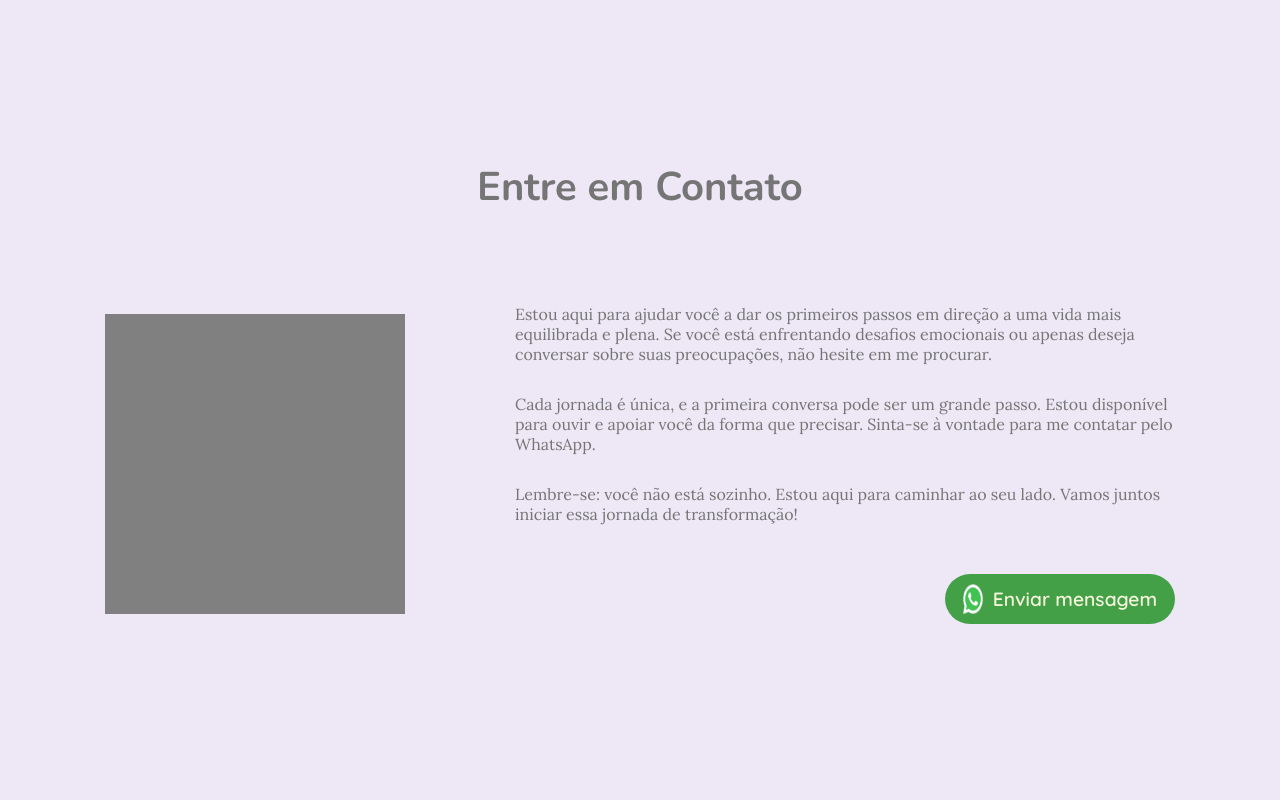
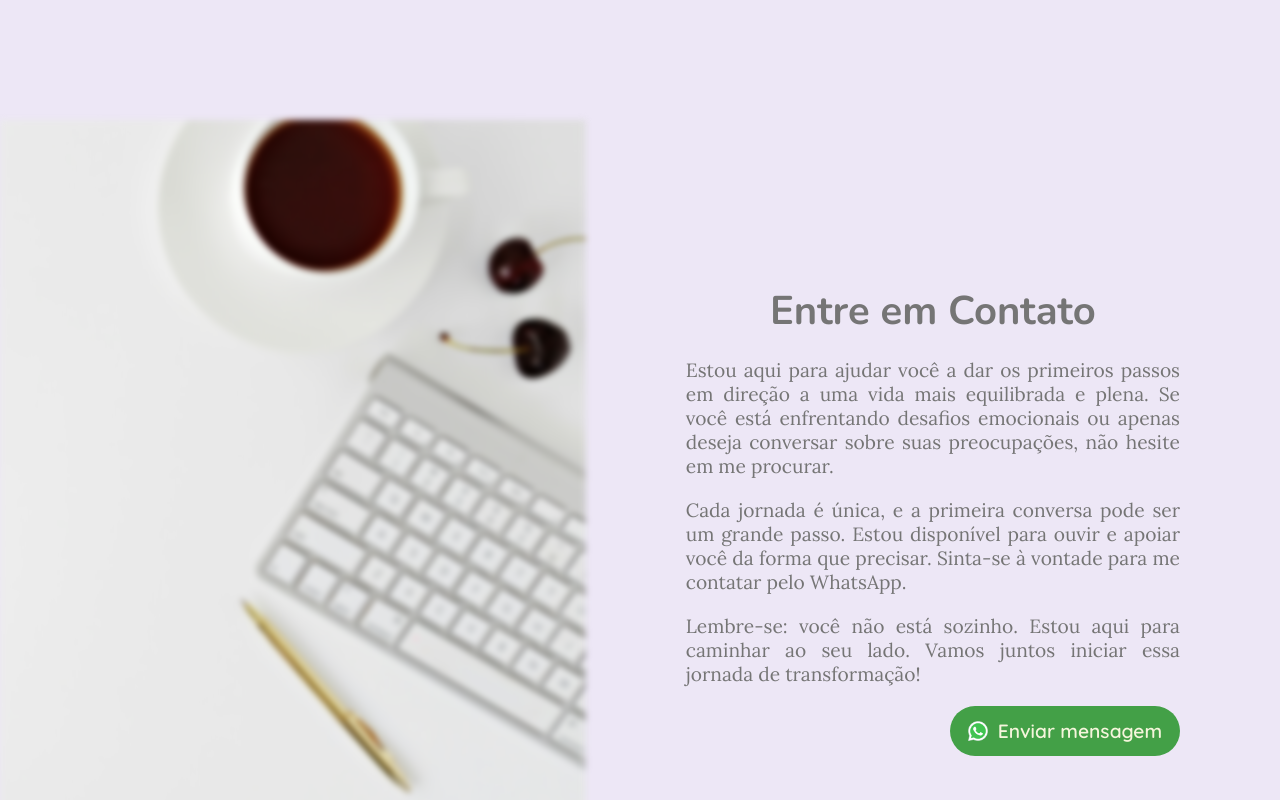
Before and after one commit to lmn-development/dra.mariadasdores, a React (Vite) app: page / in a window 1280 px wide. Shown: the part 1720-2520 px from the top of the page. Built offline with nearby package versions, Linux system fonts and the light colour scheme.

Commit message:
refactor (develop): contact section and add responsive styling

```diff
--- a/src/page/home/contact.tsx
+++ b/src/page/home/contact.tsx
@@ -1,26 +1,29 @@
-import { Section } from "@/components/section";
 import style from "./styles/contact.module.scss";
 import { Button } from "@/components/button";
 
 export function Contact() {
   return (
-    <Section idElement="contact" classStyle={style.contactContainer}>
-      <h2 className={style.contactTitle}>Entre em Contato</h2>
-      <div className={style.contactWrapper}>
+    <section id="contact" className={style.contactSection}>
+      <div className={style.contactImage}>
+        <img src="assets/img-01.png" alt="bg" />
+      </div>
+
+      <div className={style.contactContainer}>
+        <h2 className={style.contactTitle}>Entre em Contato</h2>
         <div className={style.contactContent}>
           <div className={style.contactTexts}>
-            <p>
+            <p className={style.contactText}>
               Estou aqui para ajudar você a dar os primeiros passos em direção a
               uma vida mais equilibrada e plena. Se você está enfrentando
               desafios emocionais ou apenas deseja conversar sobre suas
               preocupações, não hesite em me procurar.
             </p>
-            <p>
+            <p className={style.contactText}>
               Cada jornada é única, e a primeira conversa pode ser um grande
               passo. Estou disponível para ouvir e apoiar você da forma que
               precisar. Sinta-se à vontade para me contatar pelo WhatsApp.
             </p>
-            <p>
+            <p className={style.contactText}>
               Lembre-se: você não está sozinho. Estou aqui para caminhar ao seu
               lado. Vamos juntos iniciar essa jornada de transformação!
             </p>
@@ -30,13 +33,11 @@ export function Contact() {
               src="assets/logo-whatsapp.png"
               alt=""
               className={style.whatsappIcon}
-              style={{ width: "20px" }}
             />
             Enviar mensagem
           </Button>
         </div>
-        <div className={style.imagem}></div>
       </div>
-    </Section>
+    </section>
   );
 }
--- a/src/page/home/styles/contact.module.scss
+++ b/src/page/home/styles/contact.module.scss
@@ -1,50 +1,147 @@
-.contactContainer {
+@import "@/styles/__variables.scss";
+@import "@/styles/__breakpoints.scss";
+
+.contactSection {
+  width: 100%;
+  display: flex;
   flex-direction: column;
-  justify-content: normal;
+  align-items: center;
 
-  .contactTitle {
-    font-size: 2.5rem;
-    font-weight: 700;
+  .contactImage {
+    width: 100%;
+
+    img {
+      width: 100%;
+      height: 100px;
+      object-fit: cover;
+      filter: blur(3px);
+    }
   }
 
-  .contactWrapper {
+  .contactContainer {
     width: 100%;
     display: flex;
-    flex-direction: row-reverse;
-    justify-content: space-around;
+    flex-direction: column;
     align-items: center;
+    gap: 20px;
+    padding: 30px 20px;
+
+    .contactTitle {
+      font-size: 1.8rem;
+      font-weight: 700;
+    }
 
     .contactContent {
-      width: 660px;
       display: flex;
       flex-direction: column;
       align-items: end;
-      gap: 50px;
+      gap: 20px;
 
       .contactTexts {
+        width: 100%;
         display: flex;
         flex-direction: column;
-        align-items: center;
-        gap: 30px;
+        gap: 20px;
+
+        .contactText {
+          font-size: 1rem;
+          font-weight: 300;
+          text-align: justify;
+        }
       }
 
       .contactButton {
         display: flex;
+        gap: 10px;
         align-items: center;
         justify-content: center;
-        gap: 10px;
+        .whatsappIcon {
+          width: 20px;
+          height: 20px;
+        }
+      }
+    }
+  }
 
-        // TODO ajustar tamanho do ícone
+  @media (min-width: $breakpoint-mobile-md) {
+    .contactContainer {
+      padding: 30px;
+    }
+  }
+  @media (min-width: $breakpoint-tablet-sm) {
+    flex-direction: row;
+    align-items: start;
+
+    .contactImage {
+      height: 600px;
+      img {
+        height: 100%;
+      }
+    }
+
+    .contactContainer {
+      align-items: center;
+      padding: 40px 50px;
+    }
+  }
+  @media (min-width: $breakpoint-desktop-sm) {
+    height: 100vh;
+    flex-direction: row;
+
+    .contactImage {
+      height: 100%;
+      img {
+        height: 100%;
+      }
+    }
+
+    .contactContainer {
+      padding: 40px 100px;
+      height: 100%;
+      justify-content: center;
+
+      .contactTitle {
+        font-size: 2.5rem;
+      }
+
+      .contactContent {
+        .contactTexts {
+          .contactText {
+            font-size: 1.2rem;
+          }
+        }
+      }
+
+      .contactButton {
         .whatsappIcon {
+          width: 30px;
           height: 30px;
         }
       }
     }
   }
+  @media (min-width: $breakpoint-desktop-lg) {
+    .contactContainer {
+      padding: 40px 200px;
+
+      .contactTitle {
+        font-size: 3rem;
+      }
+
+      .contactContent {
+        .contactTexts {
+          .contactText {
+            font-size: 1.5rem;
+          }
+        }
+      }
+
+      .contactButton {
+        .whatsappIcon {
+          width: 40px;
+          height: 40px;
+        }
+      }
+    }
+  }
 }
-
-.imagem {
-  width: 300px;
-  height: 300px;
-  background-color: gray;
-}
```
